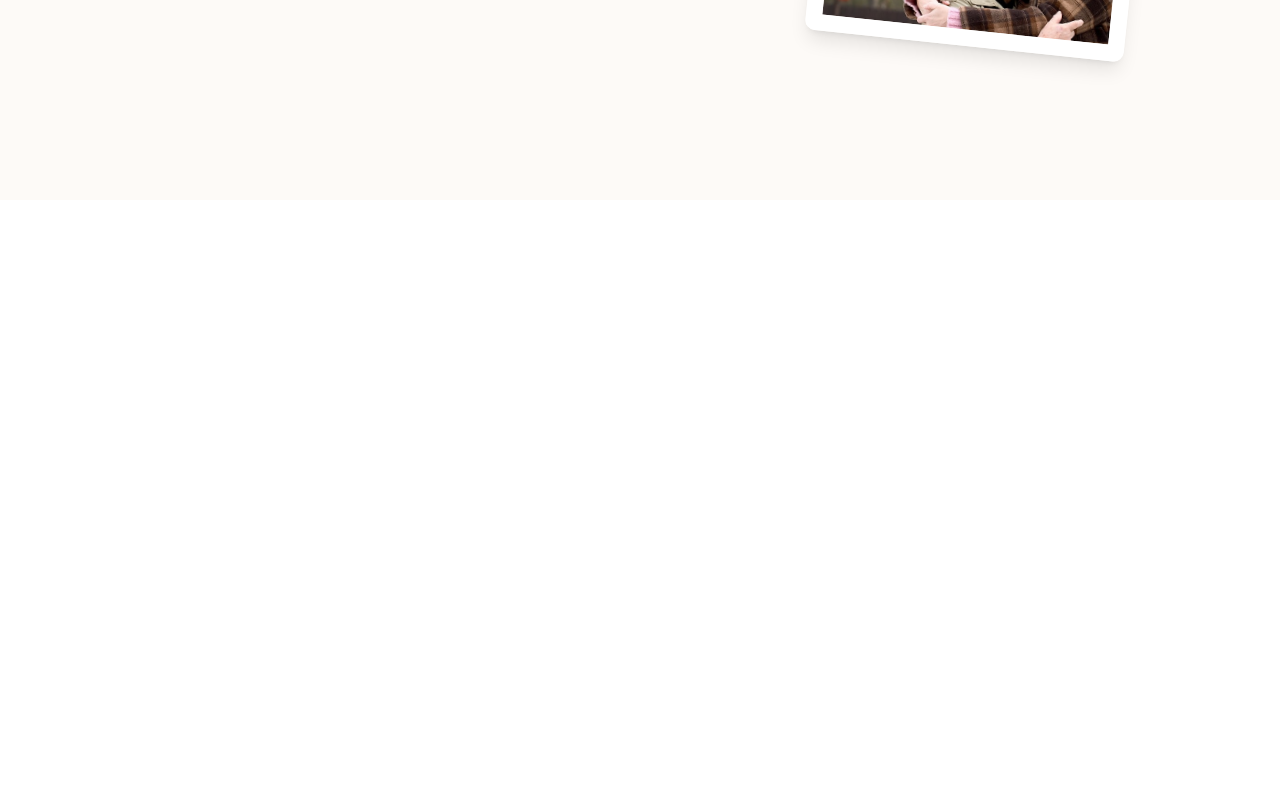
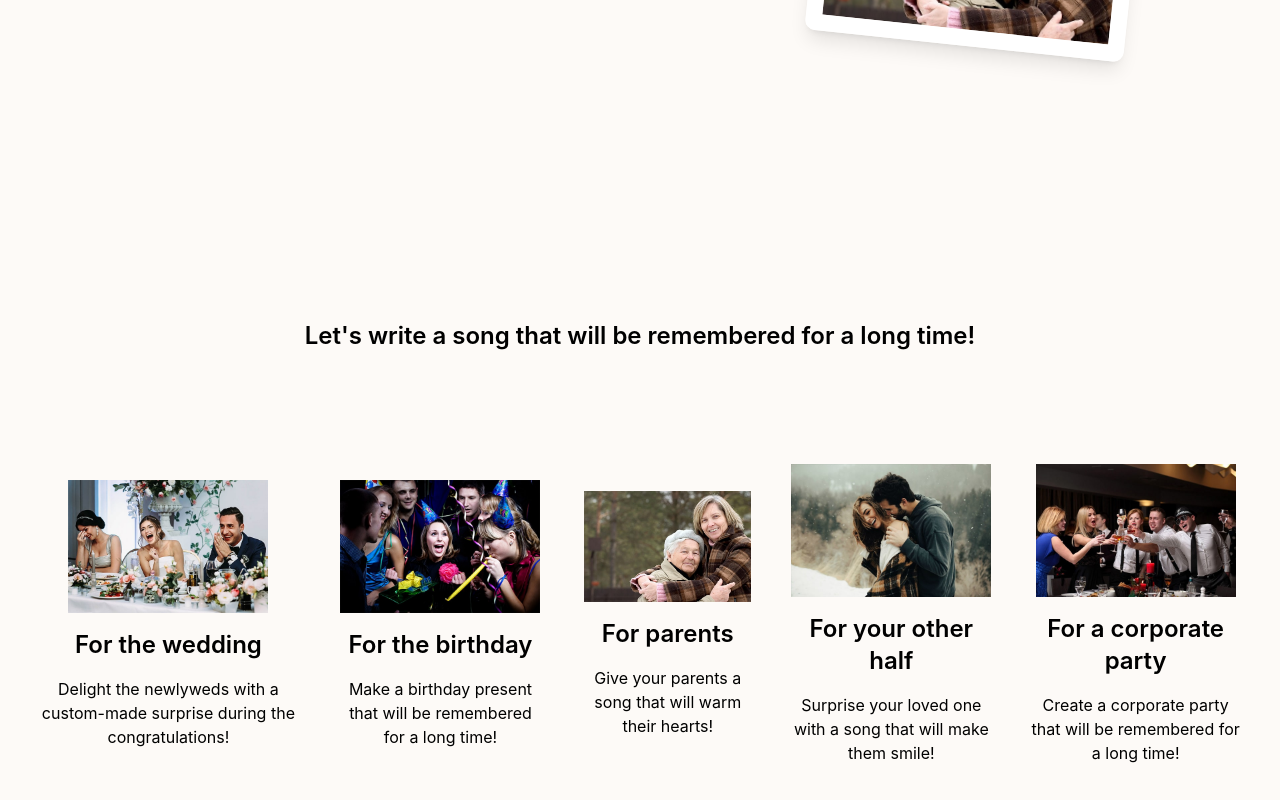
Before and after one commit to Stepanishin/ai-music-fe, a React (Create React App) app: page / in a window 1280 px wide. Shown: the part 680-1480 px from the top of the page. Before the commit the page ends 880 px from the top, so only its background shows below. Built offline with nearby package versions, Linux system fonts and the light colour scheme.

Commit message:
create about section

```diff
--- /dev/null
+++ b/src/components/atoms/Header/Header.tsx
@@ -0,0 +1,15 @@
+import React from 'react'
+
+interface HeaderProps {
+    title: string
+}
+
+const Header: React.FC<HeaderProps> = ({ title }) => {
+  return (
+    <h2 className='text-balance text-2xl font-semibold'>
+        {title}
+    </h2>
+  )
+}
+
+export default Header
--- /dev/null
+++ b/src/components/atoms/ReasonItem/ReasonItem.tsx
@@ -0,0 +1,23 @@
+import React from 'react'
+
+interface ReasonItemProps {
+    title: string
+    description: string,
+    image: string
+}
+
+const ReasonItem = ({ title, description, image }: ReasonItemProps) => {
+  return (
+    <div className='flex flex-col gap-4 items-center justify-center'>
+        <img width={200} src={image} alt={title} />
+        <h3 className='text-2xl font-semibold'>
+          {title}
+        </h3>
+        <p>
+            {description}
+        </p>
+    </div>
+  )
+}
+
+export default ReasonItem
--- /dev/null
+++ b/src/components/molecules/ReasonsList/ReasonsList.tsx
@@ -0,0 +1,49 @@
+import React from 'react'
+import ReasonItem from '../../atoms/ReasonItem/ReasonItem'
+import WendingImage from '../../../assets/img/wending-min.jpg'
+import PolovinkaImage from '../../../assets/img/polovinka-min.jpg'
+import PartyImage from '../../../assets/img/happy-min.jpg'
+import ParentsImage from '../../../assets/img/parents-min.jpg'
+import JobImage from '../../../assets/img/korporativ-min.jpg'
+
+const data = [
+    {
+        title: "For the wedding",
+        description: "Delight the newlyweds with a custom-made surprise during the congratulations!",
+        image: WendingImage
+    },
+    {
+        title: "For the birthday",
+        description: "Make a birthday present that will be remembered for a long time!",
+        image: PartyImage
+    },
+    {
+        title: "For parents",
+        description: "Give your parents a song that will warm their hearts!",
+        image: ParentsImage
+    },
+    {
+        title: "For your other half",
+        description: "Surprise your loved one with a song that will make them smile!",
+        image: PolovinkaImage
+    },
+    {
+        title: "For a corporate party",
+        description: "Create a corporate party that will be remembered for a long time!",
+        image: JobImage
+    }
+]
+
+const ReasonsList = () => {
+  return (
+    <div className='flex gap-10 justify-center'>
+        {
+            data.map((reason, index) => (
+                <ReasonItem key={index} title={reason.title} description={reason.description} image={reason.image} />
+            ))
+        }
+    </div>
+  )
+}
+
+export default ReasonsList
--- /dev/null
+++ b/src/components/organism/AboutSection/AboutSection.tsx
@@ -0,0 +1,16 @@
+import React from 'react'
+import Header from '../../atoms/Header/Header'
+import ReasonsList from '../../molecules/ReasonsList/ReasonsList'
+
+const AboutSection = () => {
+  return (
+    <div className='flex flex-col gap-28'>
+        <Header title="Let's write a song that will be remembered for a long time!" />
+        <div>
+            <ReasonsList />
+        </div>
+    </div>
+  )
+}
+
+export default AboutSection
--- a/src/components/pages/MainPage/MainPage.tsx
+++ b/src/components/pages/MainPage/MainPage.tsx
@@ -1,15 +1,16 @@
 import React from 'react'
 import HeroSection from '../../organism/HeroSection/HeroSection'
+import AboutSection from '../../organism/AboutSection/AboutSection'
 
 const MainPage = () => {
   return (
-    <div className='flex flex-col gap-20 items-center justify-center w-full'>
-      <div className='h-[calc(100vh-120px)] flex flex-col items-center justify-center w-full'>
+    <div className='flex flex-col gap-60 gap- items-center justify-center w-full'>
+      <section className='h-[calc(100vh-120px)] flex flex-col items-center justify-center w-full'>
         <HeroSection />
-      </div>
-      <div>
-
-      </div>
+      </section>
+      <section>
+        <AboutSection />
+      </section>
     </div>
   )
 }
```
Also changed, not shown: src/assets/img/korporativ-min.jpg (added), src/assets/img/polovinka-min.jpg (added).
